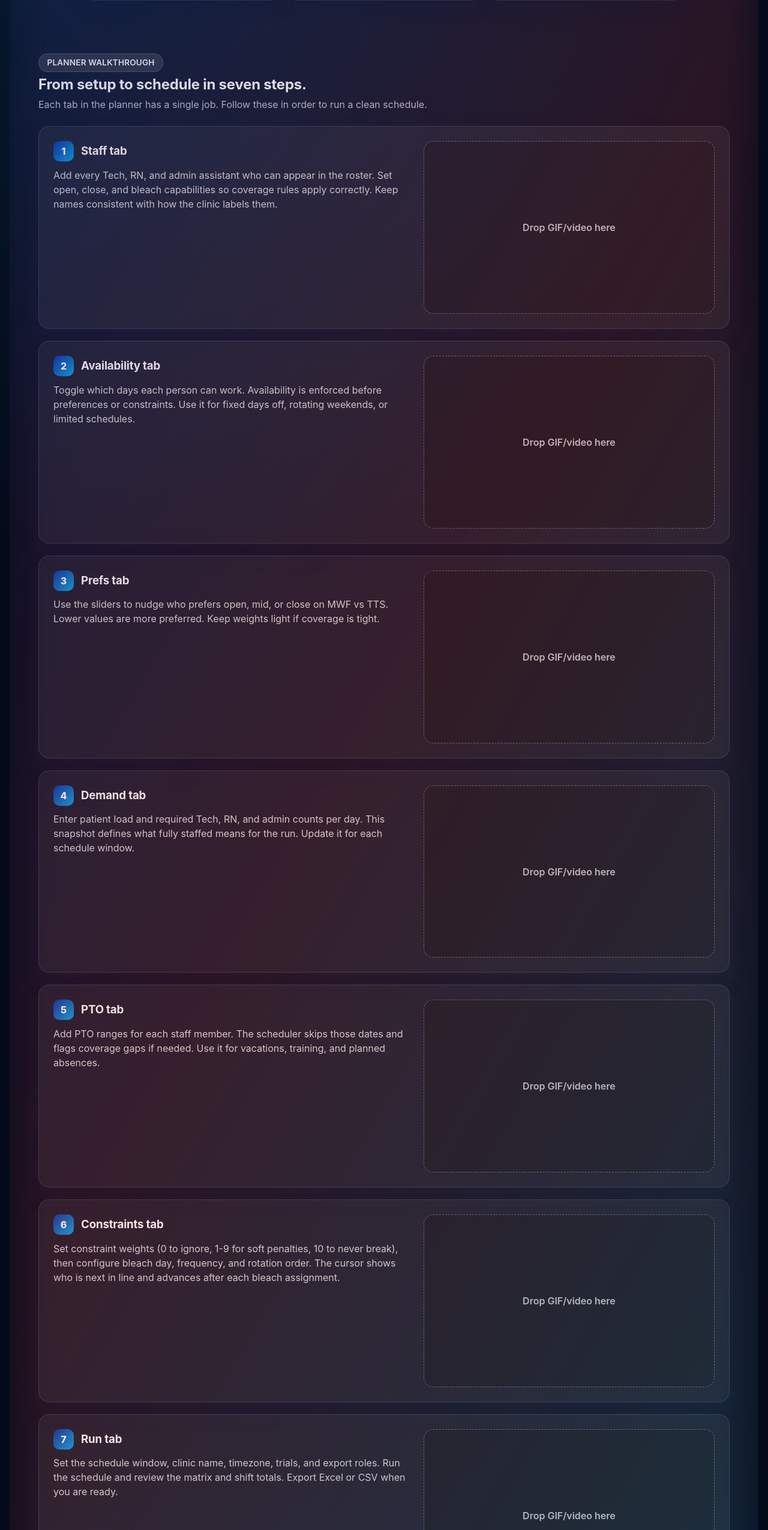
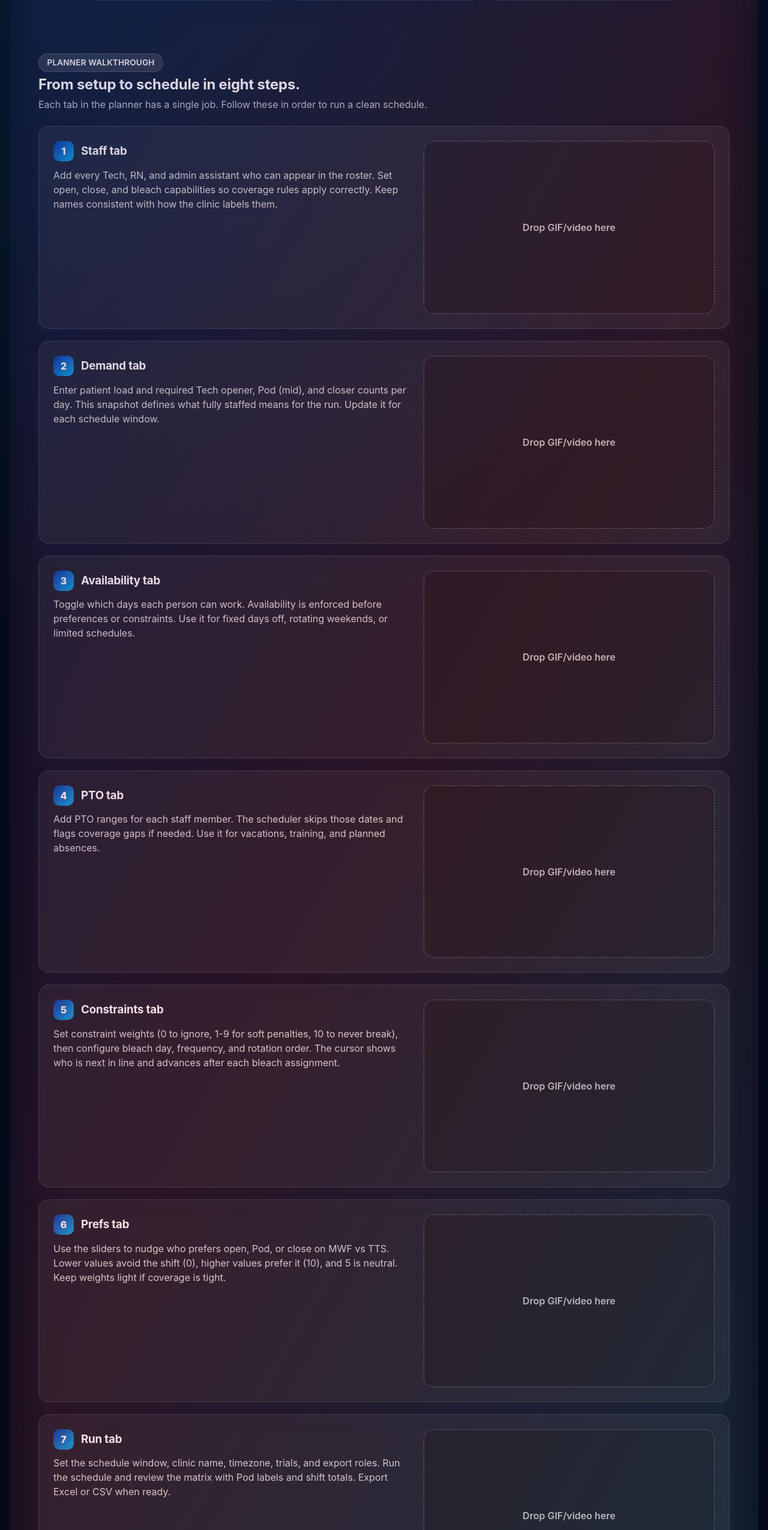
Before and after one commit to Coadjuvant/ShiftPilot, a React (Vite) app in the folder frontend/: page /features in a window 1280 px wide. Shown: the part 1116-3666 px from the top of the page at 60% size. Built offline with nearby package versions, Linux system fonts and the light colour scheme; no server answers.

Commit message:
Refactor tutorial steps and enhance layout in Features page; update styles for better spacing and slider appearance

```diff
--- a/frontend/src/pages/Features.tsx
+++ b/frontend/src/pages/Features.tsx
@@ -96,19 +96,14 @@ const tutorialSteps = [
       "Add every Tech, RN, and admin assistant who can appear in the roster. Set open, close, and bleach capabilities so coverage rules apply correctly. Keep names consistent with how the clinic labels them.",
   },
   {
+    title: "Demand tab",
+    body:
+      "Enter patient load and required Tech opener, Pod (mid), and closer counts per day. This snapshot defines what fully staffed means for the run. Update it for each schedule window.",
+  },
+  {
     title: "Availability tab",
     body:
       "Toggle which days each person can work. Availability is enforced before preferences or constraints. Use it for fixed days off, rotating weekends, or limited schedules.",
-  },
-  {
-    title: "Prefs tab",
-    body:
-      "Use the sliders to nudge who prefers open, mid, or close on MWF vs TTS. Lower values are more preferred. Keep weights light if coverage is tight.",
-  },
-  {
-    title: "Demand tab",
-    body:
-      "Enter patient load and required Tech, RN, and admin counts per day. This snapshot defines what fully staffed means for the run. Update it for each schedule window.",
   },
   {
     title: "PTO tab",
@@ -121,9 +116,19 @@ const tutorialSteps = [
       "Set constraint weights (0 to ignore, 1-9 for soft penalties, 10 to never break), then configure bleach day, frequency, and rotation order. The cursor shows who is next in line and advances after each bleach assignment.",
   },
   {
+    title: "Prefs tab",
+    body:
+      "Use the sliders to nudge who prefers open, Pod, or close on MWF vs TTS. Lower values avoid the shift (0), higher values prefer it (10), and 5 is neutral. Keep weights light if coverage is tight.",
+  },
+  {
     title: "Run tab",
     body:
-      "Set the schedule window, clinic name, timezone, trials, and export roles. Run the schedule and review the matrix and shift totals. Export Excel or CSV when you are ready.",
+      "Set the schedule window, clinic name, timezone, trials, and export roles. Run the schedule and review the matrix with Pod labels and shift totals. Export Excel or CSV when ready.",
+  },
+  {
+    title: "Admin tab",
+    body:
+      "Manage user accounts, view audit logs with IP tracking, and create invite keys for new clinic managers. All administrative functions are contained here.",
   },
 ];
 
@@ -225,7 +230,7 @@ export default function Features() {
         <div className="section-head">
           <div>
             <div className="eyebrow-pill muted-pill">Planner walkthrough</div>
-            <h2>From setup to schedule in seven steps.</h2>
+            <h2>From setup to schedule in eight steps.</h2>
             <p className="muted">Each tab in the planner has a single job. Follow these in order to run a clean schedule.</p>
           </div>
         </div>
--- a/frontend/src/styles.css
+++ b/frontend/src/styles.css
@@ -670,8 +670,10 @@ table tbody tr:nth-child(even) {
 }
 
 .constraint-stack {
+  display: flex;
+  flex-direction: column;
   align-items: flex-start;
-  gap: 1.5rem;
+  gap: 2rem;
 }
 
 .constraint-field {
@@ -713,7 +715,7 @@ table tbody tr:nth-child(even) {
 .constraint-control input[type="range"]::-webkit-slider-track {
   width: 100%;
   height: 6px;
-  background: linear-gradient(90deg, rgba(12, 75, 223, 0.2), rgba(12, 75, 223, 0.4));
+  background: linear-gradient(90deg, rgba(12, 75, 223, 0.12), rgba(12, 75, 223, 0.22));
   border-radius: 3px;
   border: none;
 }
@@ -721,7 +723,7 @@ table tbody tr:nth-child(even) {
 .constraint-control input[type="range"]::-moz-range-track {
   width: 100%;
   height: 6px;
-  background: linear-gradient(90deg, rgba(12, 75, 223, 0.2), rgba(12, 75, 223, 0.4));
+  background: linear-gradient(90deg, rgba(12, 75, 223, 0.12), rgba(12, 75, 223, 0.22));
   border-radius: 3px;
   border: none;
 }
```
